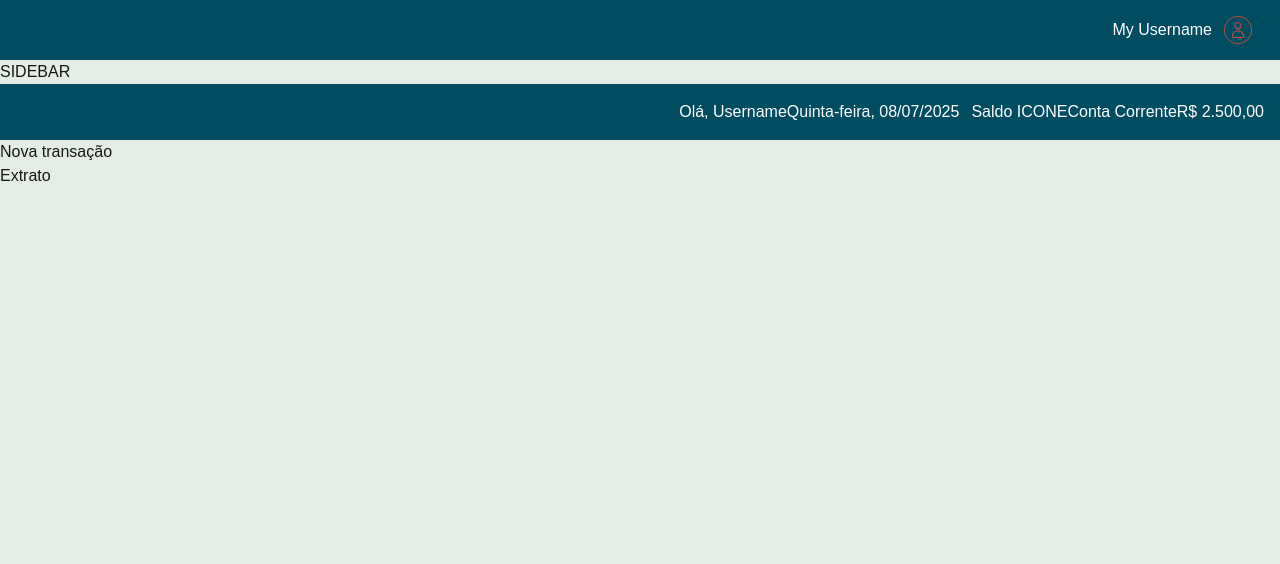
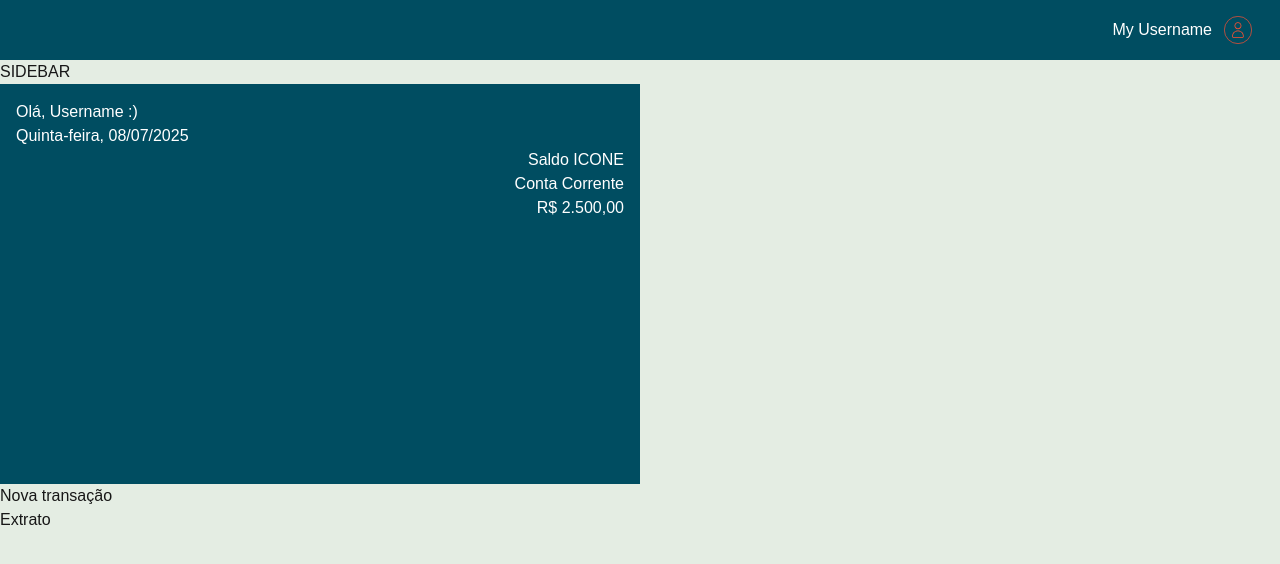
Before and after one commit to YmayroFerreira/FIAP---Pos-Tech-Challenge-Fase-01, a Next.js app: page / in a window 1280 px wide. Shown: the top 564 px of the page. Built offline with nearby package versions, Linux system fonts and the light colour scheme.

Commit message:
adjusting balance component

```diff
--- a/src/app/components/banking/BalanceCard.tsx
+++ b/src/app/components/banking/BalanceCard.tsx
@@ -1,14 +1,14 @@
 export default function BalanceCard() {
   return (
-    <div className="bg-gradient-bb text-white p-4 flex justify-end items-center gap-3">
-      <div>
-        <span>Olá, Username</span>
-        <span>Quinta-feira, 08/07/2025</span>
+    <div className="bg-gradient-bb text-white p-4 w-full md:w-3/4 lg:w-1/2 min-h-100">
+      <div className="flex flex-col items-start">
+        <p>Olá, Username :)</p>
+        <p>Quinta-feira, 08/07/2025</p>
       </div>
-      <div>
-        <span>Saldo ICONE</span>
-        <span>Conta Corrente</span>
-        <span>R$ 2.500,00</span>
+      <div className="flex flex-col items-end">
+        <p>Saldo ICONE</p>
+        <p>Conta Corrente</p>
+        <p>R$ 2.500,00</p>
       </div>
     </div>
   );
--- a/src/app/components/global/Header.tsx
+++ b/src/app/components/global/Header.tsx
@@ -7,7 +7,7 @@ export default function GlobalHeader() {
       <Image
         className="pr-3"
         src="/user-icon.svg"
-        alt="Next.js logo"
+        alt="User Icon"
         width={40}
         height={40}
         priority
```
